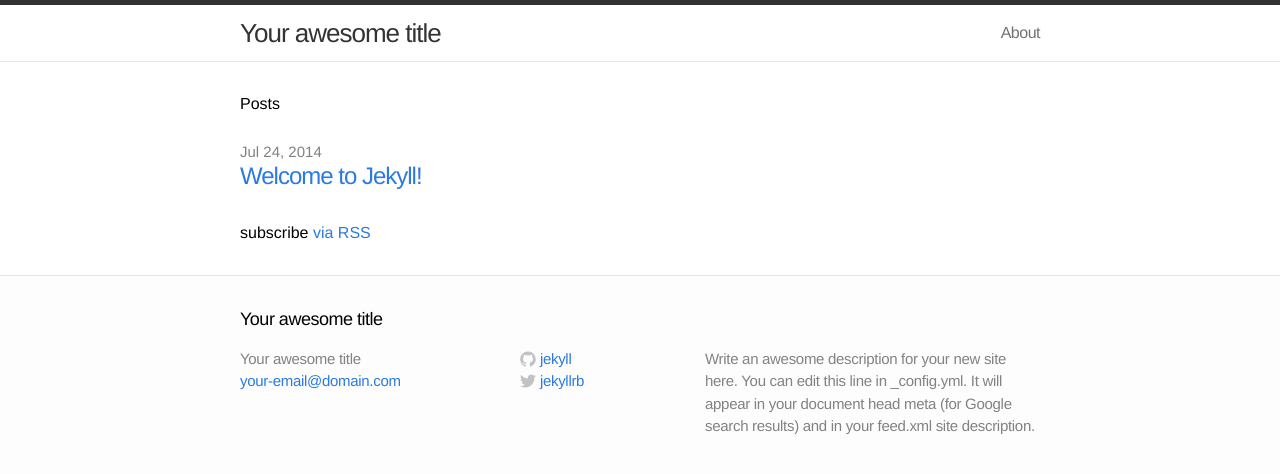
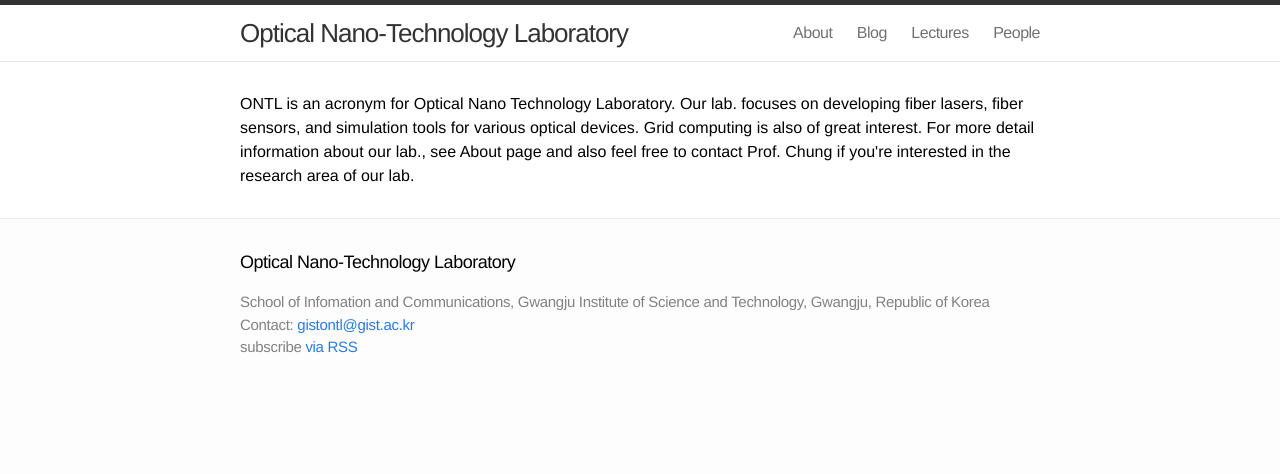
Before and after one commit to gistontl/home, a Jekyll site: the page built from index.html, in a window 1280 px wide. Shown: the top 474 px of the page. Built offline with Jekyll 4.4.1, drawn with Linux system fonts in a browser that asks for light colours.

Commit message:
Add Contents

```diff
--- a/_config.yml
+++ b/_config.yml
@@ -1,11 +1,13 @@
 # Site settings
-title: Your awesome title
-email: your-email@domain.com
-description: "Write an awesome description for your new site here. You can edit this line in _config.yml. It will appear in your document head meta (for Google search results) and in your feed.xml site description."
+title: Optical Nano-Technology Laboratory
+email: gistontl@gist.ac.kr
+description: ""
 baseurl: ""
-url: "http://yourdomain.com"
-twitter_username: jekyllrb
-github_username:  jekyll
+url: "http://ontl.gist.ac.kr"
+laboratory_name: Optical Nano-Technology Laboratory
+affiliation_name: School of Infomation and Communications, Gwangju Institute of Science and Technology
+affiliation_city: Gwangju
+affiliation_country: Republic of Korea
 
 # Build settings
 markdown: kramdown
--- a/_includes/footer.html
+++ b/_includes/footer.html
@@ -1,60 +1,20 @@
 <footer class="site-footer">
 
   <div class="wrap">
+    <h2 class="footer-heading">{{ site.laboratory_name }}</h2>
 
-    <h2 class="footer-heading">{{ site.title }}</h2>
+    <p class="text">{{ site.description }}</p>
 
-    <div class="footer-col-1 column">
-      <ul>
-        <li>{{ site.title }}</li>
-        <li><a href="mailto:{{ site.email }}">{{ site.email }}</a></li>
-      </ul>
-    </div>
+    <ul>
+      <li></li>
+      <li>{{ site.affiliation_name }}, {{ site.affiliation_city }}, {{ site.affiliation_country }}</li>
+      <li>Contact: <a href="mailto:{{ site.email }}">{{ site.email }}</a></li>
+    </ul>
 
-    <div class="footer-col-2 column">
-      <ul>
-        {% if site.github_username %}<li>
-          <a href="https://github.com/{{ site.github_username }}">
-            <span class="icon github">
-              <svg version="1.1" class="github-icon-svg" xmlns="http://www.w3.org/2000/svg" xmlns:xlink="http://www.w3.org/1999/xlink" x="0px" y="0px"
-                 viewBox="0 0 16 16" enable-background="new 0 0 16 16" xml:space="preserve">
-                <path fill-rule="evenodd" clip-rule="evenodd" fill="#C2C2C2" d="M7.999,0.431c-4.285,0-7.76,3.474-7.76,7.761
-                c0,3.428,2.223,6.337,5.307,7.363c0.388,0.071,0.53-0.168,0.53-0.374c0-0.184-0.007-0.672-0.01-1.32
-                c-2.159,0.469-2.614-1.04-2.614-1.04c-0.353-0.896-0.862-1.135-0.862-1.135c-0.705-0.481,0.053-0.472,0.053-0.472
-                c0.779,0.055,1.189,0.8,1.189,0.8c0.692,1.186,1.816,0.843,2.258,0.645c0.071-0.502,0.271-0.843,0.493-1.037
-                C4.86,11.425,3.049,10.76,3.049,7.786c0-0.847,0.302-1.54,0.799-2.082C3.768,5.507,3.501,4.718,3.924,3.65
-                c0,0,0.652-0.209,2.134,0.796C6.677,4.273,7.34,4.187,8,4.184c0.659,0.003,1.323,0.089,1.943,0.261
-                c1.482-1.004,2.132-0.796,2.132-0.796c0.423,1.068,0.157,1.857,0.077,2.054c0.497,0.542,0.798,1.235,0.798,2.082
-                c0,2.981-1.814,3.637-3.543,3.829c0.279,0.24,0.527,0.713,0.527,1.437c0,1.037-0.01,1.874-0.01,2.129
-                c0,0.208,0.14,0.449,0.534,0.373c3.081-1.028,5.302-3.935,5.302-7.362C15.76,3.906,12.285,0.431,7.999,0.431z"/>
-              </svg>
-            </span>
-            <span class="username">{{ site.github_username }}</span>
-          </a>
-        </li>{% endif %}
-        {% if site.twitter_username %}<li>
-          <a href="https://twitter.com/{{ site.twitter_username }}">
-            <span class="icon twitter">
-              <svg version="1.1" class="twitter-icon-svg" xmlns="http://www.w3.org/2000/svg" xmlns:xlink="http://www.w3.org/1999/xlink" x="0px" y="0px"
-                 viewBox="0 0 16 16" enable-background="new 0 0 16 16" xml:space="preserve">
-                <path fill="#C2C2C2" d="M15.969,3.058c-0.586,0.26-1.217,0.436-1.878,0.515c0.675-0.405,1.194-1.045,1.438-1.809
-                c-0.632,0.375-1.332,0.647-2.076,0.793c-0.596-0.636-1.446-1.033-2.387-1.033c-1.806,0-3.27,1.464-3.27,3.27
-                c0,0.256,0.029,0.506,0.085,0.745C5.163,5.404,2.753,4.102,1.14,2.124C0.859,2.607,0.698,3.168,0.698,3.767
-                c0,1.134,0.577,2.135,1.455,2.722C1.616,6.472,1.112,6.325,0.671,6.08c0,0.014,0,0.027,0,0.041c0,1.584,1.127,2.906,2.623,3.206
-                C3.02,9.402,2.731,9.442,2.433,9.442c-0.211,0-0.416-0.021-0.615-0.059c0.416,1.299,1.624,2.245,3.055,2.271
-                c-1.119,0.877-2.529,1.4-4.061,1.4c-0.264,0-0.524-0.015-0.78-0.046c1.447,0.928,3.166,1.469,5.013,1.469
-                c6.015,0,9.304-4.983,9.304-9.304c0-0.142-0.003-0.283-0.009-0.423C14.976,4.29,15.531,3.714,15.969,3.058z"/>
-              </svg>
-            </span>
-            <span class="username">{{ site.twitter_username }}</span>
-          </a>
-        </li>{% endif %}
-      </ul>
-    </div>
+    <ul>
+      <li><p class="rss-subscribe">subscribe <a href="{{ "/feed.xml" | prepend: site.baseurl }}">via RSS</a></p></li>
+    </ul>
 
-    <div class="footer-col-3 column">
-      <p class="text">{{ site.description }}</p>
-    </div>
 
   </div>
 
--- a/index.html
+++ b/index.html
@@ -4,17 +4,6 @@
 
 <div class="home">
 
-  <h1>Posts</h1>
-
-  <ul class="posts">
-    {% for post in site.posts %}
-      <li>
-        <span class="post-date">{{ post.date | date: "%b %-d, %Y" }}</span>
-        <a class="post-link" href="{{ post.url | prepend: site.baseurl }}">{{ post.title }}</a>
-      </li>
-    {% endfor %}
-  </ul>
-
-  <p class="rss-subscribe">subscribe <a href="{{ "/feed.xml" | prepend: site.baseurl }}">via RSS</a></p>
+  <p>ONTL is an acronym for Optical Nano Technology Laboratory. Our lab. focuses on developing fiber lasers, fiber sensors, and simulation tools for various optical devices. Grid computing is also of great interest. For more detail information about our lab., see About page and also feel free to contact Prof. Chung if you're interested in the research area of our lab.</p>
 
 </div>
```
Also changed, not shown: blog.html (added, +14 -0 lines), lectures.md (added, +16 -0 lines), people.md (added, +61 -0 lines).
